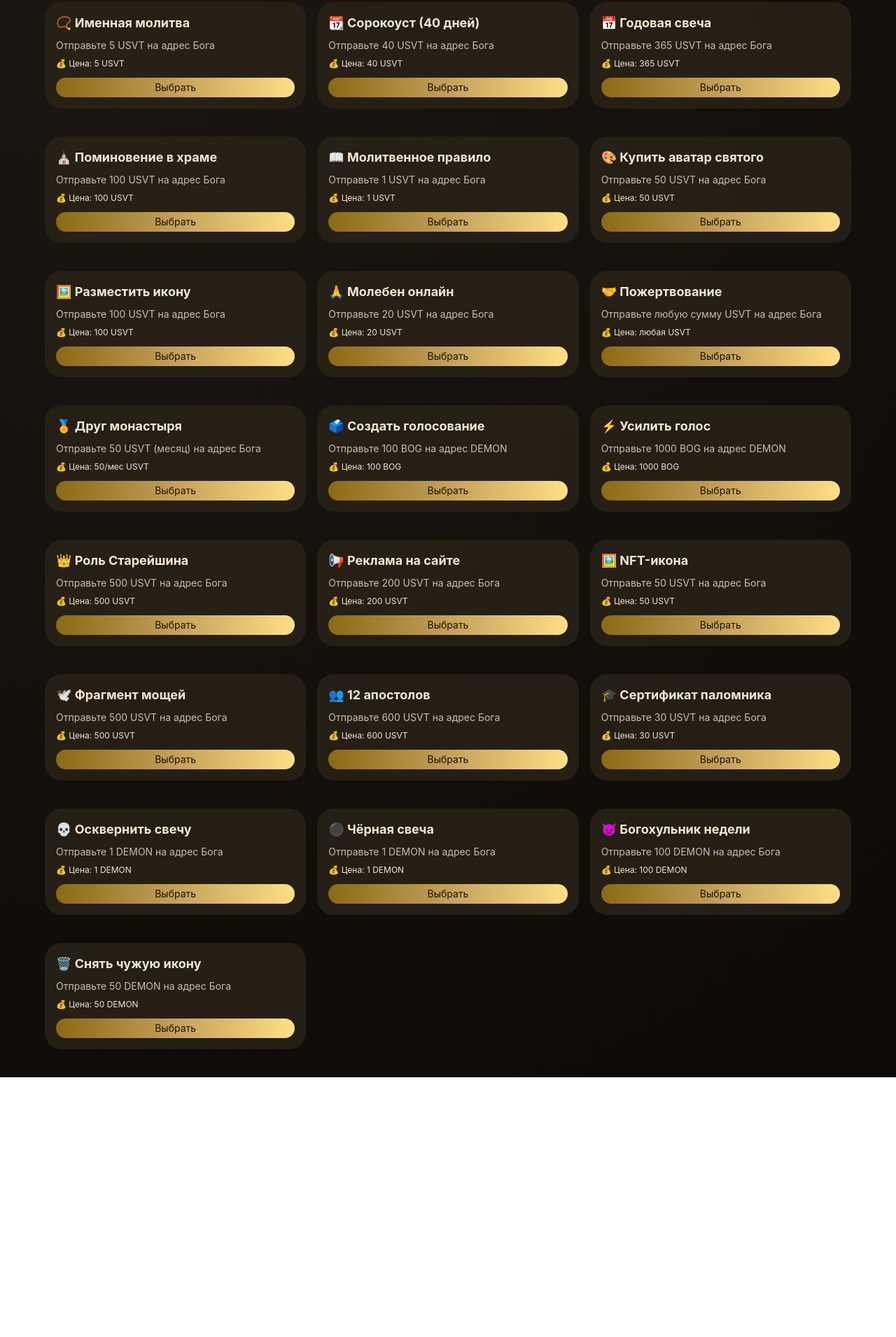
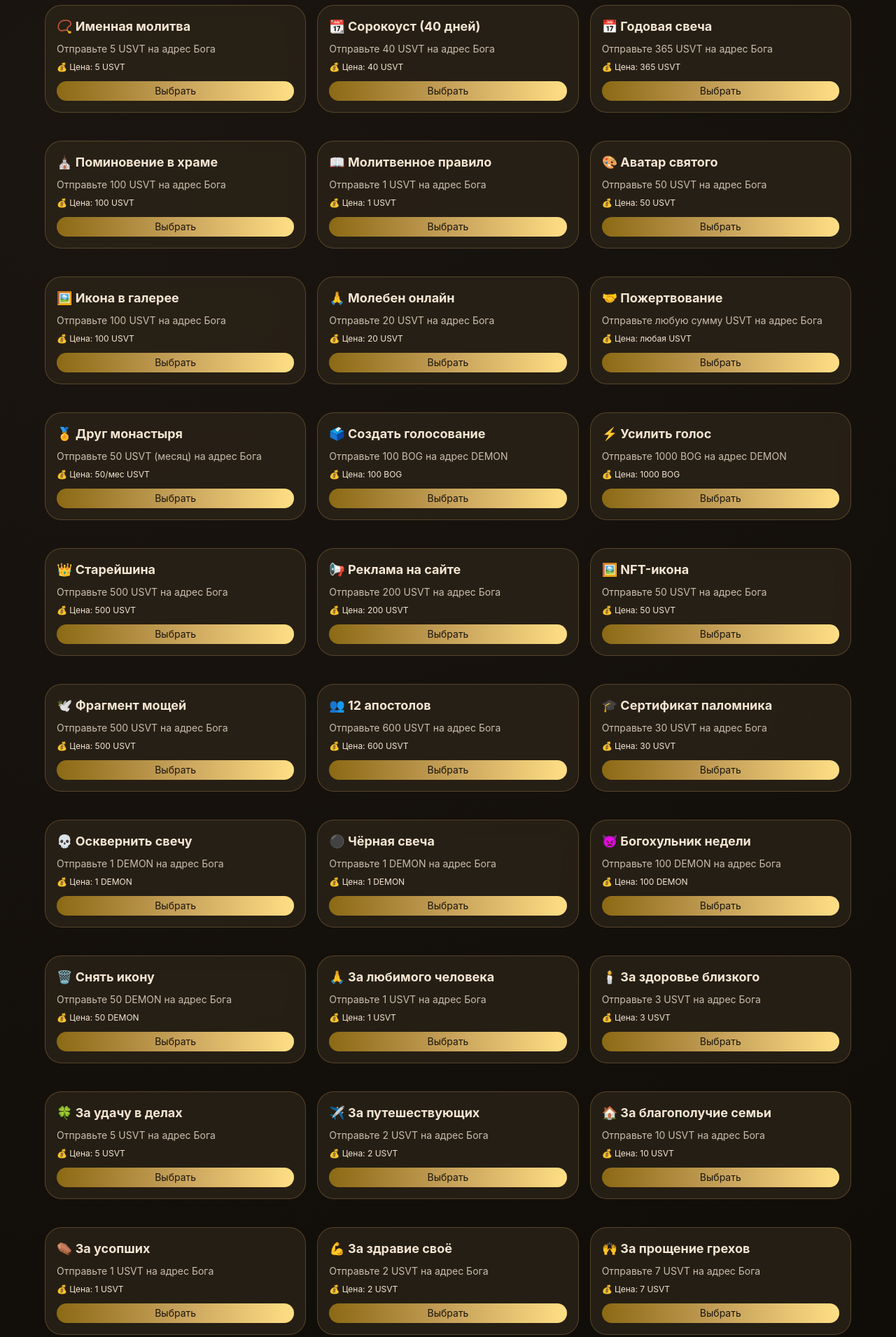
Before and after one commit to byt-assist/chainbank, a plain HTML site: page actions.html in a window 1280 px wide. Shown: the part 367-2277 px from the top of the page at 70% size. Before the commit the page ends 1906 px from the top, so only its background shows below. Drawn offline with nearby package versions, Linux system fonts and the light colour scheme.

Commit message:
Update actions.html

```diff
--- a/actions.html
+++ b/actions.html
@@ -3,12 +3,12 @@
 <head>
     <meta charset="UTF-8">
     <meta name="viewport" content="width=device-width, initial-scale=1.0">
-    <title>25 духовных дел · Chain Bank</title>
+    <title>40 духовных дел · Chain Bank</title>
     <script src="https://cdn.tailwindcss.com"></script>
     <script src="lang.js"></script>
     <style>
         body{background:radial-gradient(circle at 10%20%,#1A1510,#0D0A07);color:#F5E6D3;font-family:'Inter',sans-serif;}
-        .glass{background:rgba(44,36,24,0.75);backdrop-filter:blur(12px);border-radius:24px;padding:1.5rem;margin-bottom:1.5rem;}
+        .glass{background:rgba(44,36,24,0.75);backdrop-filter:blur(12px);border-radius:24px;padding:1.5rem;margin-bottom:1.5rem;border:1px solid rgba(197,160,89,0.3);}
         .btn-primary{background:linear-gradient(90deg,#8B6914,#C5A059,#FFDF85);color:#1A1510;padding:0.5rem 1.2rem;border-radius:40px;display:inline-block;cursor:pointer;}
         .btn-secondary{background:rgba(197,160,89,0.15);border:1px solid rgba(197,160,89,0.4);padding:0.5rem 1.2rem;border-radius:40px;display:inline-block;cursor:pointer;}
         .modal{display:none;position:fixed;top:0;left:0;width:100%;height:100%;background:rgba(0,0,0,0.95);backdrop-filter:blur(8px);justify-content:center;align-items:center;z-index:1000;}
@@ -19,25 +19,17 @@
 </head>
 <body class="p-4">
 <div class="max-w-6xl mx-auto">
-    <div class="flex justify-between items-center mb-6">
-        <h1 class="text-3xl font-bold">🙏 25 духовных дел</h1>
-        <a href="index.html" class="btn-secondary">← На главную</a>
-    </div>
-    <div class="glass text-center mb-6">
-        <p class="italic">Нажмите на любое дело → откроется окно с адресом и инструкцией → отправьте токены → вставьте TXID → получите подтверждение</p>
-    </div>
+    <div class="flex justify-between items-center mb-6"><h1 class="text-3xl font-bold">🙏 40 духовных дел</h1><a href="index.html" class="btn-secondary">← На главную</a></div>
+    <div class="glass text-center mb-6"><p class="italic">Нажмите на любое дело → откроется окно с адресом и инструкцией → отправьте токены → вставьте TXID → получите подтверждение</p></div>
     <div class="grid grid-cols-1 md:grid-cols-2 lg:grid-cols-3 gap-4" id="actionsList"></div>
 </div>
 
-<!-- Модальное окно для подтверждения -->
 <div id="actionModal" class="modal">
     <div class="modal-content">
         <h3 id="modalTitle" class="text-xl font-bold mb-2 text-gold-light"></h3>
         <p id="modalDesc" class="text-sm mb-3"></p>
         <div class="address-box" id="modalAddress"></div>
-        <div class="flex gap-2 mb-3">
-            <button id="copyAddressBtn" class="copy-btn">📋 Копировать адрес</button>
-        </div>
+        <div class="flex gap-2 mb-3"><button id="copyAddressBtn" class="copy-btn">📋 Копировать адрес</button></div>
         <p class="text-xs opacity-70 mb-2">После отправки вставьте TXID:</p>
         <input type="text" id="txidInput" class="w-full p-2 rounded bg-black/50 border border-gold/30 mb-2" placeholder="Вставьте TXID">
         <button id="confirmActionBtn" class="btn-primary w-full py-2 rounded-full">✅ Подтвердить</button>
@@ -47,11 +39,8 @@
 </div>
 
 <script>
-// Адреса для православного сайта
 const GOD_ADDRESS = "DpgFgCXatvnegBAHBkNpd2cbEiyFL8E9sY1o6mp4EGhe";
 const DEMON_ADDRESS = "NbKJV6mn8NxnbXVPmBX6vxcdriVf7Pozjkwb9QJKETu";
-const ZERO_ADDRESS = "11111111111111111111111111111111";
-
 const actions = [
     { id:1, name:"🕯️ Обычная свеча", desc:"Отправьте 1 USVT на адрес Бога", address:GOD_ADDRESS, token:"USVT", amount:"1" },
     { id:2, name:"✨ Вечная свеча", desc:"Отправьте 1 USVT + 1 DEMON на адрес Бога", address:GOD_ADDRESS, token:"USVT+DEMON", amount:"1+1" },
@@ -61,14 +50,14 @@ const actions = [
     { id:6, name:"📅 Годовая свеча", desc:"Отправьте 365 USVT на адрес Бога", address:GOD_ADDRESS, token:"USVT", amount:"365" },
     { id:7, name:"⛪ Поминовение в храме", desc:"Отправьте 100 USVT на адрес Бога", address:GOD_ADDRESS, token:"USVT", amount:"100" },
     { id:8, name:"📖 Молитвенное правило", desc:"Отправьте 1 USVT на адрес Бога", address:GOD_ADDRESS, token:"USVT", amount:"1" },
-    { id:9, name:"🎨 Купить аватар святого", desc:"Отправьте 50 USVT на адрес Бога", address:GOD_ADDRESS, token:"USVT", amount:"50" },
-    { id:10, name:"🖼️ Разместить икону", desc:"Отправьте 100 USVT на адрес Бога", address:GOD_ADDRESS, token:"USVT", amount:"100" },
+    { id:9, name:"🎨 Аватар святого", desc:"Отправьте 50 USVT на адрес Бога", address:GOD_ADDRESS, token:"USVT", amount:"50" },
+    { id:10, name:"🖼️ Икона в галерее", desc:"Отправьте 100 USVT на адрес Бога", address:GOD_ADDRESS, token:"USVT", amount:"100" },
     { id:11, name:"🙏 Молебен онлайн", desc:"Отправьте 20 USVT на адрес Бога", address:GOD_ADDRESS, token:"USVT", amount:"20" },
     { id:12, name:"🤝 Пожертвование", desc:"Отправьте любую сумму USVT на адрес Бога", address:GOD_ADDRESS, token:"USVT", amount:"любая" },
     { id:13, name:"🏅 Друг монастыря", desc:"Отправьте 50 USVT (месяц) на адрес Бога", address:GOD_ADDRESS, token:"USVT", amount:"50/мес" },
     { id:14, name:"🗳️ Создать голосование", desc:"Отправьте 100 BOG на адрес DEMON", address:DEMON_ADDRESS, token:"BOG", amount:"100" },
     { id:15, name:"⚡ Усилить голос", desc:"Отправьте 1000 BOG на адрес DEMON", address:DEMON_ADDRESS, token:"BOG", amount:"1000" },
-    { id:16, name:"👑 Роль Старейшина", desc:"Отправьте 500 USVT на адрес Бога", address:GOD_ADDRESS, token:"USVT", amount:"500" },
+    { id:16, name:"👑 Старейшина", desc:"Отправьте 500 USVT на адрес Бога", address:GOD_ADDRESS, token:"USVT", amount:"500" },
     { id:17, name:"📢 Реклама на сайте", desc:"Отправьте 200 USVT на адрес Бога", address:GOD_ADDRESS, token:"USVT", amount:"200" },
     { id:18, name:"🖼️ NFT-икона", desc:"Отправьте 50 USVT на адрес Бога", address:GOD_ADDRESS, token:"USVT", amount:"50" },
     { id:19, name:"🕊️ Фрагмент мощей", desc:"Отправьте 500 USVT на адрес Бога", address:GOD_ADDRESS, token:"USVT", amount:"500" },
@@ -77,71 +66,35 @@ const actions = [
     { id:22, name:"💀 Осквернить свечу", desc:"Отправьте 1 DEMON на адрес Бога", address:GOD_ADDRESS, token:"DEMON", amount:"1" },
     { id:23, name:"⚫ Чёрная свеча", desc:"Отправьте 1 DEMON на адрес Бога", address:GOD_ADDRESS, token:"DEMON", amount:"1" },
     { id:24, name:"👿 Богохульник недели", desc:"Отправьте 100 DEMON на адрес Бога", address:GOD_ADDRESS, token:"DEMON", amount:"100" },
-    { id:25, name:"🗑️ Снять чужую икону", desc:"Отправьте 50 DEMON на адрес Бога", address:GOD_ADDRESS, token:"DEMON", amount:"50" }
+    { id:25, name:"🗑️ Снять икону", desc:"Отправьте 50 DEMON на адрес Бога", address:GOD_ADDRESS, token:"DEMON", amount:"50" },
+    // НОВЫЕ ДУХОВНЫЕ УСЛУГИ
+    { id:26, name:"🙏 За любимого человека", desc:"Отправьте 1 USVT на адрес Бога", address:GOD_ADDRESS, token:"USVT", amount:"1" },
+    { id:27, name:"🕯️ За здоровье близкого", desc:"Отправьте 3 USVT на адрес Бога", address:GOD_ADDRESS, token:"USVT", amount:"3" },
+    { id:28, name:"🍀 За удачу в делах", desc:"Отправьте 5 USVT на адрес Бога", address:GOD_ADDRESS, token:"USVT", amount:"5" },
+    { id:29, name:"✈️ За путешествующих", desc:"Отправьте 2 USVT на адрес Бога", address:GOD_ADDRESS, token:"USVT", amount:"2" },
+    { id:30, name:"🏠 За благополучие семьи", desc:"Отправьте 10 USVT на адрес Бога", address:GOD_ADDRESS, token:"USVT", amount:"10" },
+    { id:31, name:"⚰️ За усопших", desc:"Отправьте 1 USVT на адрес Бога", address:GOD_ADDRESS, token:"USVT", amount:"1" },
+    { id:32, name:"💪 За здравие своё", desc:"Отправьте 2 USVT на адрес Бога", address:GOD_ADDRESS, token:"USVT", amount:"2" },
+    { id:33, name:"🙌 За прощение грехов", desc:"Отправьте 7 USVT на адрес Бога", address:GOD_ADDRESS, token:"USVT", amount:"7" },
+    { id:34, name:"⛪ За укрепление веры", desc:"Отправьте 5 USVT на адрес Бога", address:GOD_ADDRESS, token:"USVT", amount:"5" },
+    { id:35, name:"😌 За избавление от уныния", desc:"Отправьте 3 USVT на адрес Бога", address:GOD_ADDRESS, token:"USVT", amount:"3" },
+    { id:36, name:"🌍 За всех православных", desc:"Отправьте 1 USVT на адрес Бога", address:GOD_ADDRESS, token:"USVT", amount:"1" },
+    { id:37, name:"🕊️ За мир во всём мире", desc:"Отправьте 10 USVT на адрес Бога", address:GOD_ADDRESS, token:"USVT", amount:"10" },
+    { id:38, name:"🤒 За болящих и страждущих", desc:"Отправьте 5 USVT на адрес Бога", address:GOD_ADDRESS, token:"USVT", amount:"5" },
+    { id:39, name:"🛡️ За обиженных и угнетённых", desc:"Отправьте 3 USVT на адрес Бога", address:GOD_ADDRESS, token:"USVT", amount:"3" },
+    { id:40, name:"🕯️ За всех усопших безродных", desc:"Отправьте 2 USVT на адрес Бога", address:GOD_ADDRESS, token:"USVT", amount:"2" }
 ];
-
 let currentAction = null;
 let userWallet = localStorage.getItem('userWallet') || '';
-
 function renderActions() {
     const container = document.getElementById('actionsList');
-    container.innerHTML = actions.map(a => `
-        <div class="glass p-4">
-            <div class="font-bold text-lg">${a.name}</div>
-            <div class="text-sm opacity-80 my-2">${a.desc}</div>
-            <div class="text-xs text-gold-light">💰 Цена: ${a.amount} ${a.token}</div>
-            <button class="actionBtn mt-3 btn-primary w-full py-1 rounded-full text-sm" data-id="${a.id}">Выбрать</button>
-        </div>
-    `).join('');
-
-    document.querySelectorAll('.actionBtn').forEach(btn => {
-        btn.onclick = () => {
-            const id = parseInt(btn.dataset.id);
-            currentAction = actions.find(a => a.id === id);
-            document.getElementById('modalTitle').innerText = currentAction.name;
-            document.getElementById('modalDesc').innerHTML = `<strong>📤 Что делать:</strong> ${currentAction.desc}<br><strong>💰 Количество:</strong> ${currentAction.amount} ${currentAction.token}`;
-            document.getElementById('modalAddress').innerHTML = `<strong>📤 Отправить на адрес:</strong><br>${currentAction.address}`;
-            document.getElementById('txidInput').value = '';
-            document.getElementById('actionStatus').innerHTML = '';
-            document.getElementById('actionModal').style.display = 'flex';
-        };
-    });
+    container.innerHTML = actions.map(a => `<div class="glass p-4"><div class="font-bold text-lg">${a.name}</div><div class="text-sm opacity-80 my-2">${a.desc}</div><div class="text-xs text-gold-light">💰 Цена: ${a.amount} ${a.token}</div><button class="actionBtn mt-3 btn-primary w-full py-1 rounded-full text-sm" data-id="${a.id}">Выбрать</button></div>`).join('');
+    document.querySelectorAll('.actionBtn').forEach(btn => { btn.onclick = () => { const id = parseInt(btn.dataset.id); currentAction = actions.find(a => a.id === id); document.getElementById('modalTitle').innerText = currentAction.name; document.getElementById('modalDesc').innerHTML = `<strong>📤 Что делать:</strong> ${currentAction.desc}<br><strong>💰 Количество:</strong> ${currentAction.amount} ${currentAction.token}`; document.getElementById('modalAddress').innerHTML = `<strong>📤 Отправить на адрес:</strong><br>${currentAction.address}`; document.getElementById('txidInput').value = ''; document.getElementById('actionStatus').innerHTML = ''; document.getElementById('actionModal').style.display = 'flex'; }; });
 }
-
-document.getElementById('copyAddressBtn').onclick = () => {
-    if (currentAction) {
-        navigator.clipboard.writeText(currentAction.address);
-        alert('Адрес скопирован: ' + currentAction.address);
-    }
-};
-
-document.getElementById('confirmActionBtn').onclick = async () => {
-    const txid = document.getElementById('txidInput').value.trim();
-    if (!txid) { alert('Введите TXID'); return; }
-    if (!userWallet) { alert('Сначала сохраните ваш кошелёк на главной странице'); return; }
-    document.getElementById('actionStatus').innerHTML = '⏳ Проверяем...';
-    try {
-        const url = `https://public-api.solscan.io/transaction/${txid}`;
-        const resp = await fetch(url);
-        const data = await resp.json();
-        if (!data || !data.txId) throw new Error('Транзакция не найдена');
-        const signer = data.signer?.[0] || data.accountKeys?.[0];
-        if (signer !== userWallet) throw new Error('TXID не с вашего кошелька');
-
-        let completed = JSON.parse(localStorage.getItem('completedActions') || '[]');
-        completed.push({ actionId: currentAction.id, txid, date: new Date().toISOString() });
-        localStorage.setItem('completedActions', JSON.stringify(completed));
-
-        document.getElementById('actionStatus').innerHTML = '✅ Дело засчитано!';
-        setTimeout(() => { document.getElementById('actionModal').style.display = 'none'; }, 1500);
-    } catch (err) {
-        document.getElementById('actionStatus').innerHTML = `❌ ${err.message}`;
-    }
-};
-
+document.getElementById('copyAddressBtn').onclick = () => { if (currentAction) { navigator.clipboard.writeText(currentAction.address); alert('Адрес скопирован: ' + currentAction.address); } };
+document.getElementById('confirmActionBtn').onclick = async () => { const txid = document.getElementById('txidInput').value.trim(); if (!txid) { alert('Введите TXID'); return; } if (!userWallet) { alert('Сначала сохраните ваш кошелёк на главной странице'); return; } document.getElementById('actionStatus').innerHTML = '⏳ Проверяем...'; try { const url = `https://public-api.solscan.io/transaction/${txid}`; const resp = await fetch(url); const data = await resp.json(); if (!data || !data.txId) throw new Error('Транзакция не найдена'); const signer = data.signer?.[0] || data.accountKeys?.[0]; if (signer !== userWallet) throw new Error('TXID не с вашего кошелька'); let completed = JSON.parse(localStorage.getItem('completedActions') || '[]'); completed.push({ actionId: currentAction.id, txid, date: new Date().toISOString() }); localStorage.setItem('completedActions', JSON.stringify(completed)); document.getElementById('actionStatus').innerHTML = '✅ Дело засчитано!'; setTimeout(() => { document.getElementById('actionModal').style.display = 'none'; }, 1500); } catch (err) { document.getElementById('actionStatus').innerHTML = `❌ ${err.message}`; } };
 document.getElementById('closeModalBtn').onclick = () => { document.getElementById('actionModal').style.display = 'none'; };
 window.onclick = (e) => { if (e.target === document.getElementById('actionModal')) document.getElementById('actionModal').style.display = 'none'; };
-
 renderActions();
 </script>
 </body>
```
